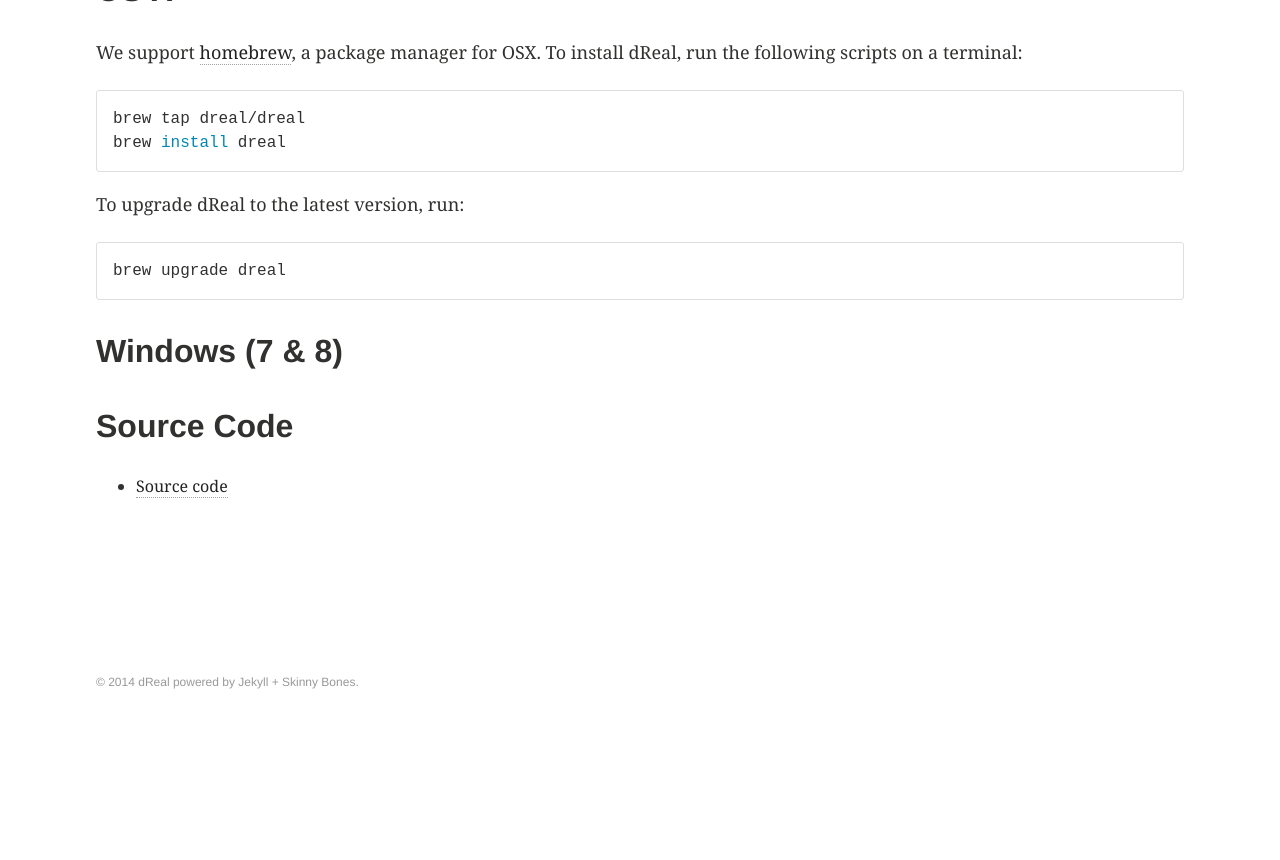
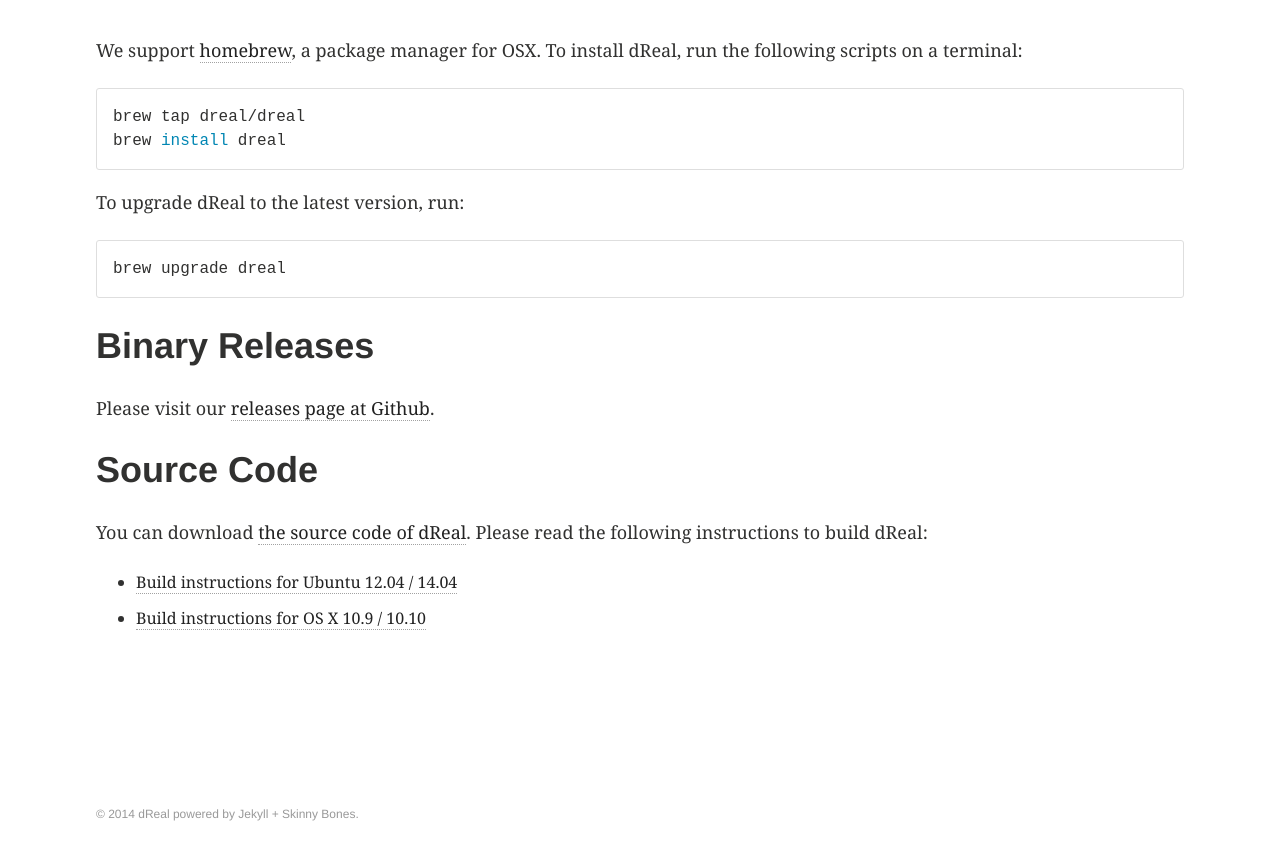
Before and after one commit to dreal/dreal.github.io, a Jekyll site: the page built from download/index.md, in a window 1280 px wide and 900 px high, scrolled down 683 px. Shown: the top 860 px of the window. Built offline with Jekyll 4.4.1, drawn with Linux system fonts in a browser that asks for light colours; before the commit the page ends 1450 px from its top, so only the background shows below that.

Commit message:
feat(download/index.md): add releases and build instructions
Related issue: #2

```diff
--- a/download/index.md
+++ b/download/index.md
@@ -50,11 +51,18 @@
 
 [homebrew]: http://brew.sh/
 
-Windows (7 & 8)
----------------
 
+Binary Releases
+===============
+
+Please visit our [releases page at Github](https://github.com/dreal/dreal/releases).
 
 Source Code
------------
+===========
 
-- [Source code](http://github.com/dreal/dreal/archive/master.zip)
+You can download
+[the source code of dReal](http://github.com/dreal/dreal/archive/master.zip).
+Please read the following instructions to build dReal:
+
+ - [Build instructions for Ubuntu 12.04 / 14.04](https://github.com/dreal/dreal/blob/master/doc/ubuntu-gcc.md)
+ - [Build instructions for OS X 10.9 / 10.10](https://github.com/dreal/dreal/blob/master/doc/osx-gcc.md)
```
Also changed, not shown: other parts of download/index.md (+2 -1 lines).
